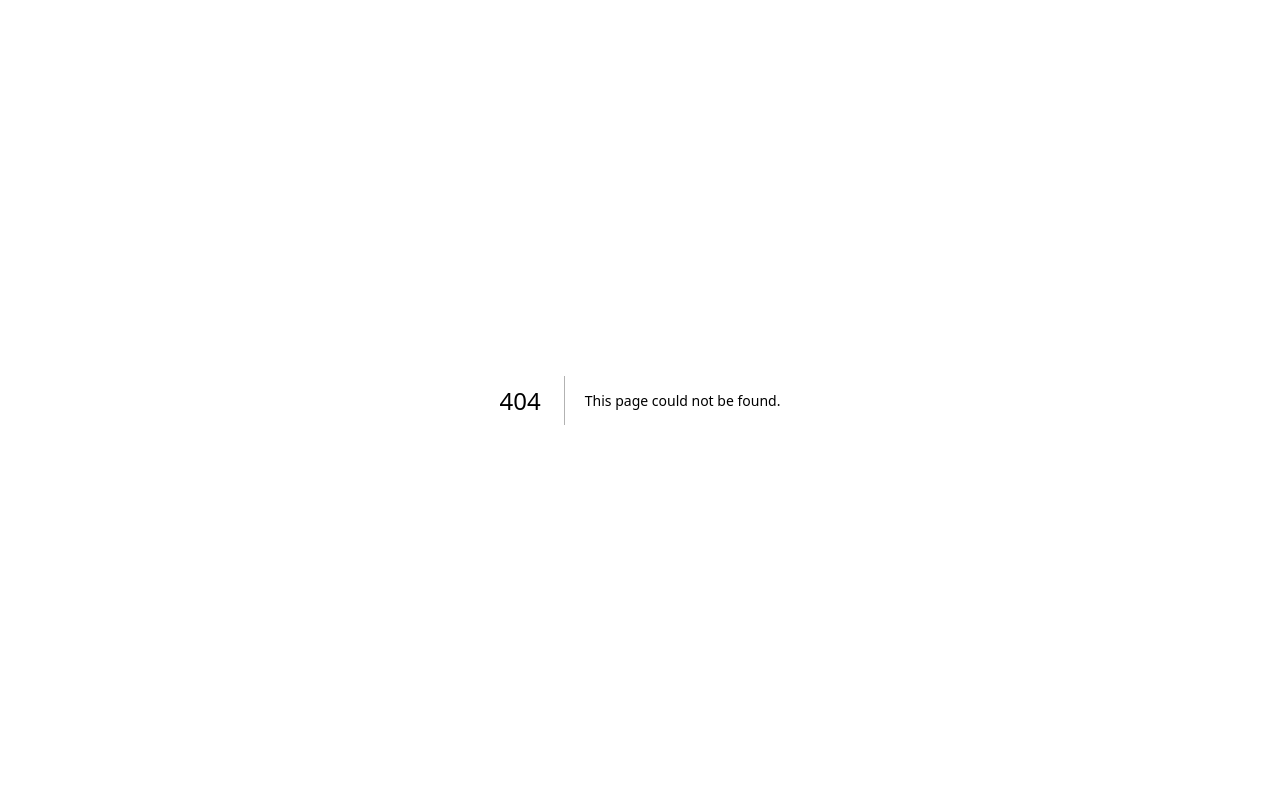
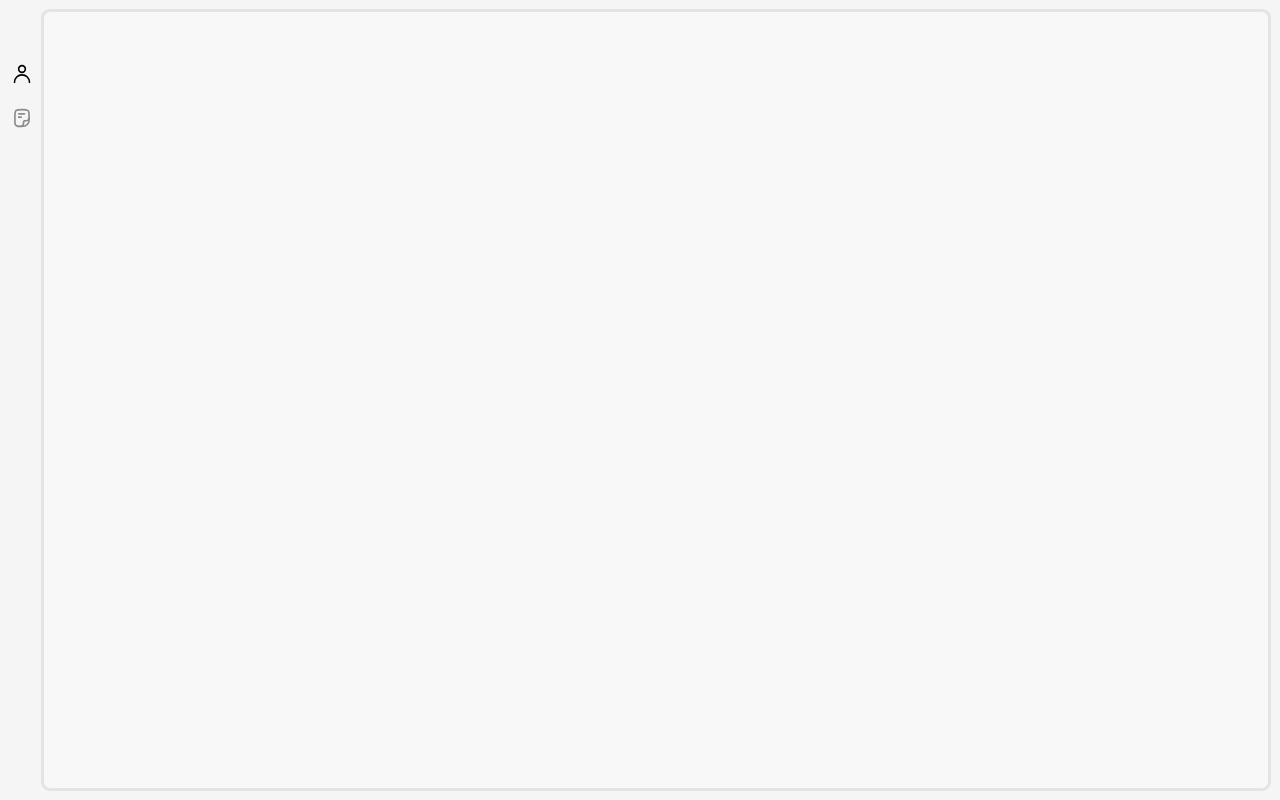
Before and after one commit to SwetanshuSingh/text-editor, a Next.js app: page /profile in a window 1280 px wide. Before the commit this address had no page. Built offline with nearby package versions, Linux system fonts and the light colour scheme.

Commit message:
feat: page transition on navigation

```diff
--- /dev/null
+++ b/src/app/(main)/editor/page.tsx
@@ -0,0 +1,22 @@
+"use client";
+
+import { AnimatePresence, motion } from "motion/react";
+
+const DocumentEditor = () => {
+  return (
+    <AnimatePresence>
+      <motion.main
+        initial={{ opacity: 0, x: 50 }}
+        animate={{ opacity: 1, x: 0 }}
+        transition={{
+          type: "spring",
+          damping: 20,
+          duration: 0.2,
+        }}
+        className="h-full bg-[#F8F8F8] flex rounded-md outline outline-[#E4E4E4]"
+      ></motion.main>
+    </AnimatePresence>
+  );
+};
+
+export default DocumentEditor;
--- a/src/app/editor/layout.tsx
+++ b/src/app/(main)/layout.tsx
@@ -1,7 +1,8 @@
 import Sidebar from "@/components/sidebar";
+import { ViewTransitions } from "next-view-transitions";
 import { ReactNode } from "react";
 
-const DocumentEditorLayout = ({ children }: { children: ReactNode }) => {
+const MainLayout = ({ children }: { children: ReactNode }) => {
   return (
     <div className="w-full max-h-screen h-screen flex justify-start bg-[#F5F5F5]">
       <Sidebar />
@@ -10,4 +11,4 @@ const DocumentEditorLayout = ({ children }: { children: ReactNode }) => {
   );
 };
 
-export default DocumentEditorLayout;
+export default MainLayout;
--- /dev/null
+++ b/src/app/(main)/profile/page.tsx
@@ -0,0 +1,18 @@
+"use client";
+
+import { AnimatePresence, motion } from "motion/react";
+
+const ProfilePage = () => {
+  return (
+    <AnimatePresence>
+      <motion.main
+        initial={{ opacity: 0, x: 50 }}
+        animate={{ opacity: 1, x: 0 }}
+        transition={{ type: "spring", damping: 15 }}
+        className="h-full bg-[#F8F8F8] flex rounded-md outline outline-[#E4E4E4]"
+      ></motion.main>
+    </AnimatePresence>
+  );
+};
+
+export default ProfilePage;
--- a/src/app/editor/page.tsx
+++ /dev/null
@@ -1,11 +0,0 @@
-import Document from "@/components/document";
-
-const DocumentEditor = () => {
-  return (
-    <main className="h-full bg-[#F8F8F8] flex rounded-md outline outline-[#E4E4E4]">
-
-    </main>
-  );
-};
-
-export default DocumentEditor;
--- a/src/components/sidebar.tsx
+++ b/src/components/sidebar.tsx
@@ -1,11 +1,18 @@
-import { FileIcon } from "@/components/ui/file-icon";
+"use client";
+
+import FileIcon from "@/components/ui/file-icon";
 import UserIcon from "@/components/ui/user-icon";
+import Link from "next/link";
 
 const Sidebar = () => {
   return (
     <aside className="w-fit h-full flex flex-col gap-6 items-center p-3 pt-16">
-      <UserIcon />
-      <FileIcon />
+      <Link href="/profile">
+        <UserIcon />
+      </Link>
+      <Link href="/editor">
+        <FileIcon />
+      </Link>
     </aside>
   );
 };
--- a/src/components/ui/file-icon.tsx
+++ b/src/components/ui/file-icon.tsx
@@ -1,11 +1,21 @@
-export const FileIcon = () => {
+"use client";
+
+import { usePathname } from "next/navigation";
+
+const FileIcon = () => {
+  const pathName = usePathname();
+
   return (
     <svg
       xmlns="http://www.w3.org/2000/svg"
       width="20"
       height="20"
       viewBox="0 0 24 24"
-      className="text-[#5d5d5d] cursor-pointer hover:text-black/80 transition-colors duration-150"
+      className={`cursor-pointer transition-colors duration-150 ${
+        pathName == "/editor"
+          ? "text-black"
+          : "text-[#8C8C8C] hover:text-black/80"
+      }`}
     >
       <g
         fill="none"
@@ -21,3 +31,5 @@ export const FileIcon = () => {
     </svg>
   );
 };
+
+export default FileIcon;
--- a/src/components/ui/user-icon.tsx
+++ b/src/components/ui/user-icon.tsx
@@ -12,9 +12,9 @@ const UserIcon = () => {
       height="20"
       viewBox="0 0 48 48"
       className={`cursor-pointer transition-colors duration-150 ${
-        pathName == "/editor"
+        pathName == "/profile"
           ? "text-black"
-          : "text-[#5d5d5d] hover:text-black/80"
+          : "text-[#8C8C8C] hover:text-black/80"
       }`}
     >
       <g
```
Also changed, not shown: 1 other file (tests, documents, lock files or other folders).
